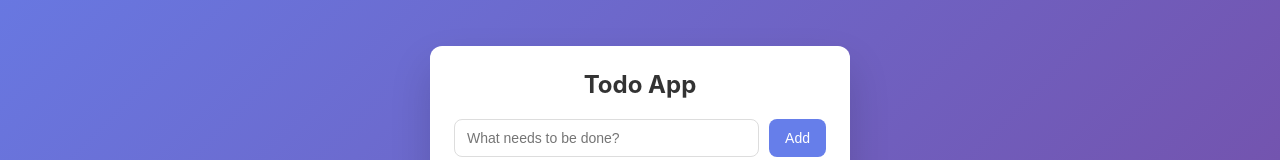
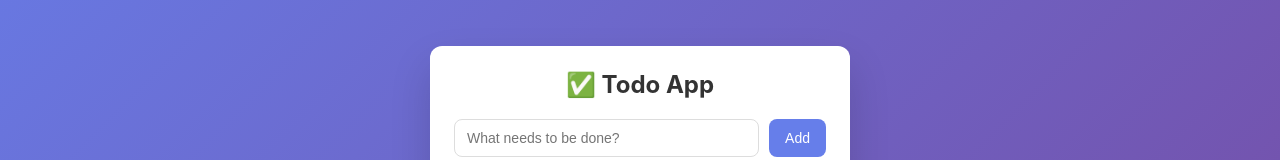
Before and after one commit to doomerdpk-1802/CI_CD, a Next.js app: page / in a window 1280 px wide. Shown: the part 268-428 px from the top of the page. Built offline with nearby package versions, Linux system fonts and the light colour scheme.

Commit message:
Testing Pre-Commit hooks

```diff
--- a/app/page.tsx
+++ b/app/page.tsx
@@ -1,20 +1,20 @@
-"use client";
+'use client';
 
-import { useState } from "react";
+import { useState } from 'react';
 
 export default function Home() {
-  const [todo, setTodo] = useState("");
+  const [todo, setTodo] = useState('');
   const [todos, setTodos] = useState<string[]>([]);
 
   const addTodo = () => {
     if (!todo.trim()) return;
     setTodos([...todos, todo]);
-    setTodo("");
+    setTodo('');
   };
 
   return (
     <main>
-      <h1>Todo App</h1>
+      <h1>✅ Todo App</h1>
 
       <div className="input-group">
         <input
```
